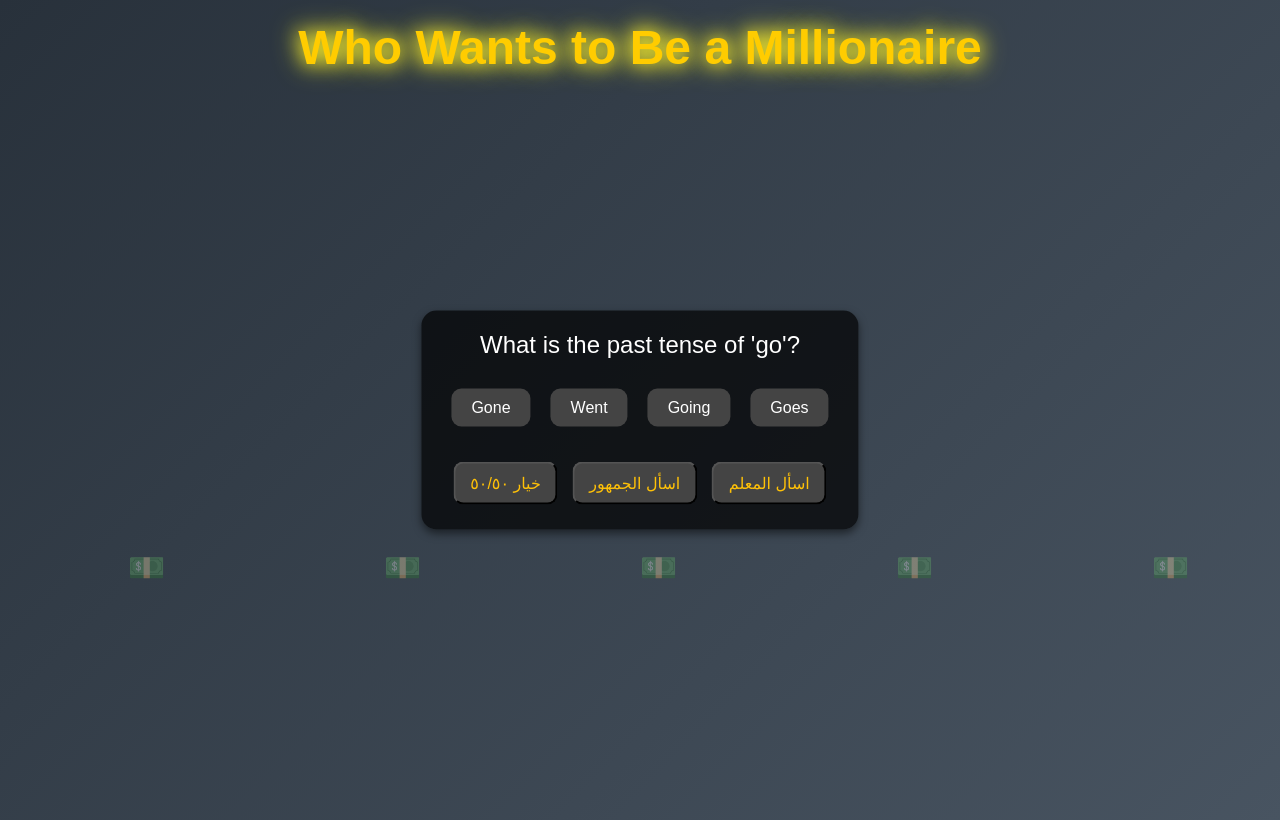
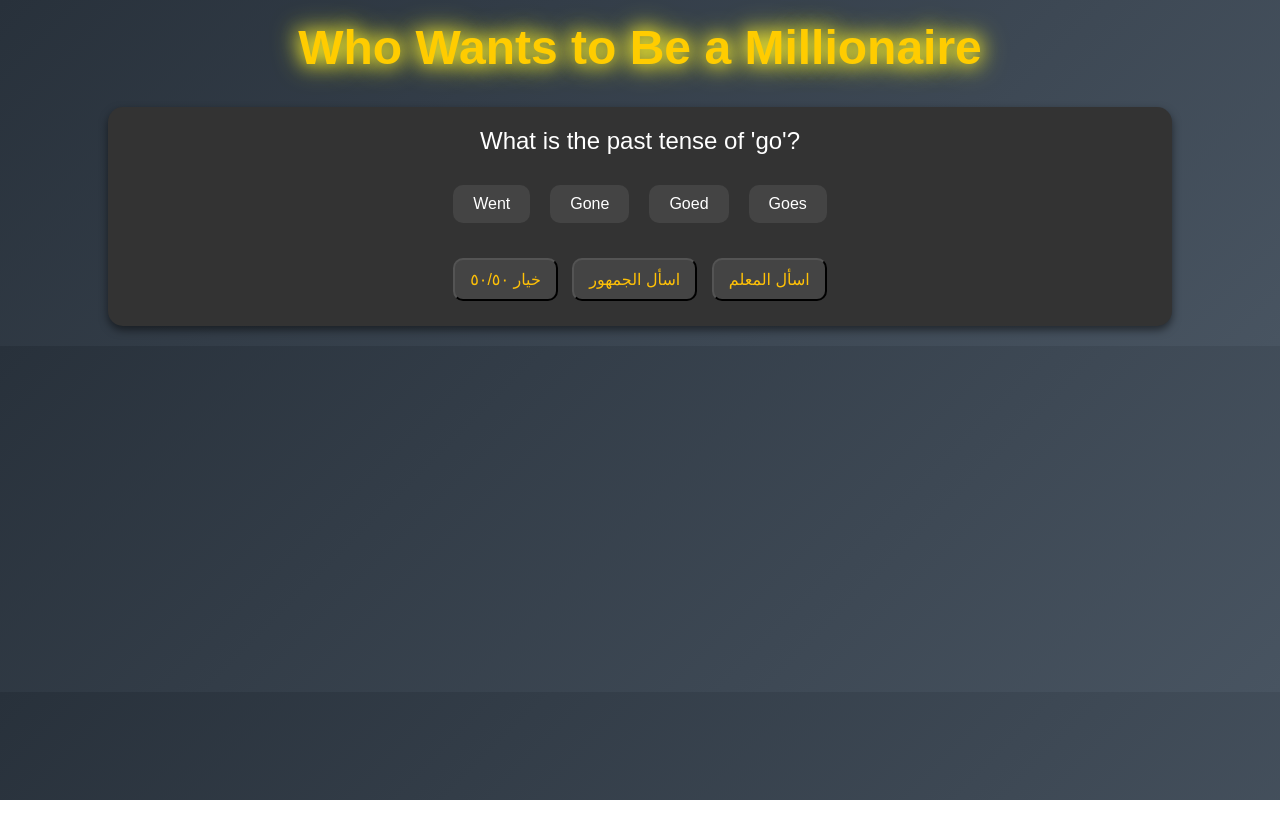
Before and after one commit to WARDGOGG/Millionare, a plain HTML site: page index.html in a window 1280 px wide. Drawn offline with Linux system fonts and the light colour scheme.

Commit message:
Update index.html

```diff
--- a/index.html
+++ b/index.html
@@ -11,9 +11,7 @@
             background: linear-gradient(135deg, #28313b, #485461);
             color: white;
             text-align: center;
-            height: 100vh;
             overflow: hidden;
-            position: relative;
         }
         h1 {
             margin-top: 20px;
@@ -30,22 +28,18 @@
             }
         }
         #game-container {
-            margin: 0;
+            margin: 20px auto;
             padding: 20px;
-            background: rgba(0, 0, 0, 0.7);
+            background: #333;
             border-radius: 15px;
             max-width: 80%;
             box-shadow: 0 4px 8px rgba(0, 0, 0, 0.5);
-            position: absolute;
-            top: 50%;
-            left: 50%;
-            transform: translate(-50%, -50%);
             transition: transform 0.3s ease-in-out;
+            position: relative;
             z-index: 10;
-            transform-origin: center center;
         }
         #game-container:hover {
-            transform: translate(-50%, -50%) scale(1.03);
+            transform: scale(1.03);
         }
         #question {
             font-size: 1.5rem;
@@ -90,36 +84,22 @@
             font-size: 1.2rem;
             color: #ffcc00;
         }
-        .falling-money {
+        .money {
             position: absolute;
-            top: -10px;
+            top: -50px;
             left: 50%;
-            font-size: 30px;
-            color: gold;
+            font-size: 2rem;
+            color: #ffcc00;
             animation: fall 3s infinite linear;
         }
         @keyframes fall {
-            from {
-                top: -10px;
-                opacity: 1;
-            }
-            to {
-                top: 100vh;
-                opacity: 0;
-            }
+            0% { top: -50px; }
+            100% { top: 100%; }
         }
     </style>
 </head>
 <body>
     <h1>Who Wants to Be a Millionaire</h1>
-
-    <!-- Money falling animation -->
-    <div class="falling-money" style="left: 10%;">💵</div>
-    <div class="falling-money" style="left: 30%;">💵</div>
-    <div class="falling-money" style="left: 50%;">💵</div>
-    <div class="falling-money" style="left: 70%;">💵</div>
-    <div class="falling-money" style="left: 90%;">💵</div>
-
     <div id="game-container">
         <div id="question"></div>
         <div id="answers"></div>
@@ -133,12 +113,21 @@
 
     <script>
         const questions = [
-            { question: "What is the past tense of 'go'?", answers: ["Gone", "Went", "Going", "Goes"], correct: 1 },
-            { question: "What is the past tense of 'play'?", answers: ["Plays", "Played", "Playing", "Player"], correct: 1 },
-            { question: "What is the past tense of 'see'?", answers: ["Seen", "Saw", "See", "Seeing"], correct: 1 },
-            { question: "What is the capital of France?", answers: ["Berlin", "Madrid", "Paris", "Rome"], correct: 2 },
-            { question: "Which planet is known as the Red Planet?", answers: ["Earth", "Mars", "Jupiter", "Venus"], correct: 1 },
-            { question: "Who wrote 'Romeo and Juliet'?", answers: ["Shakespeare", "Dickens", "Hemingway", "Austen"], correct: 0 },
+            { question: "What is the past tense of 'go'?", answers: ["Went", "Gone", "Goed", "Goes"], correct: 0 },
+            { question: "What is the past tense of 'eat'?", answers: ["Eaten", "Eats", "Ate", "Eatened"], correct: 2 },
+            { question: "What is the past tense of 'run'?", answers: ["Ran", "Runned", "Runed", "Runs"], correct: 0 },
+            { question: "What is the past tense of 'write'?", answers: ["Written", "Wrote", "Writed", "Writes"], correct: 1 },
+            { question: "What is the past tense of 'speak'?", answers: ["Spoken", "Spoke", "Speaked", "Speaked"], correct: 1 },
+            { question: "What is the past tense of 'buy'?", answers: ["Buyed", "Bought", "Buyed", "Brought"], correct: 1 },
+            { question: "What is the past tense of 'see'?", answers: ["Saw", "Seen", "See", "Seened"], correct: 0 },
+            { question: "What is the past tense of 'take'?", answers: ["Taked", "Took", "Taken", "Takeen"], correct: 1 },
+            { question: "What is the past tense of 'do'?", answers: ["Did", "Done", "Doed", "Does"], correct: 0 },
+            { question: "What is the past tense of 'swim'?", answers: ["Swam", "Swimmed", "Swim", "Swamned"], correct: 0 },
+            { question: "What is the past tense of 'sing'?", answers: ["Sung", "Singed", "Sang", "Singed"], correct: 2 },
+            { question: "What is the past tense of 'begin'?", answers: ["Begined", "Began", "Beganed", "Begun"], correct: 1 },
+            { question: "What is the past tense of 'think'?", answers: ["Thinks", "Thought", "Thunk", "Thinked"], correct: 1 },
+            { question: "What is the past tense of 'catch'?", answers: ["Catched", "Caught", "Cought", "Catched"], correct: 1 },
+            { question: "What is the past tense of 'bring'?", answers: ["Brought", "Brang", "Branged", "Broughted"], correct: 0 }
         ];
 
         let currentQuestionIndex = 0;
@@ -171,7 +160,7 @@
                 hint.innerText = "Wrong! Restarting...";
                 hint.style.display = "block";
                 setTimeout(() => {
-                    currentQuestionIndex = 0; // Reset to the first question
+                    currentQuestionIndex = 0;
                     loadQuestion(currentQuestionIndex);
                 }, 2000);
             }
@@ -204,6 +193,19 @@
         }
 
         loadQuestion(0);
+
+        // Create falling money
+        function createMoney() {
+            const money = document.createElement("div");
+            money.classList.add("money");
+            money.style.left = `${Math.random() * 100}%`;
+            document.body.appendChild(money);
+            setTimeout(() => {
+                money.remove();
+            }, 3000);
+        }
+
+        setInterval(createMoney, 500); // Create money every 0.5 seconds
     </script>
 </body>
 </html>
```
